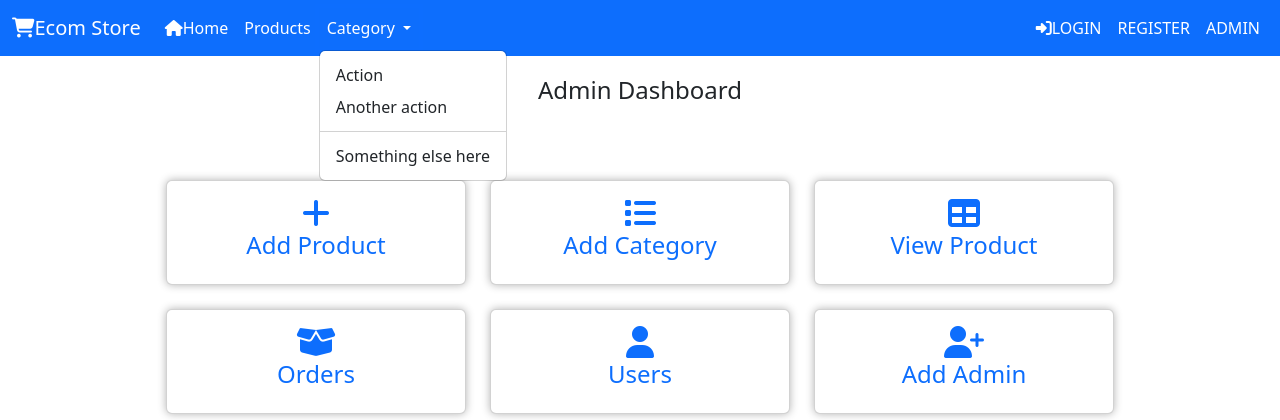
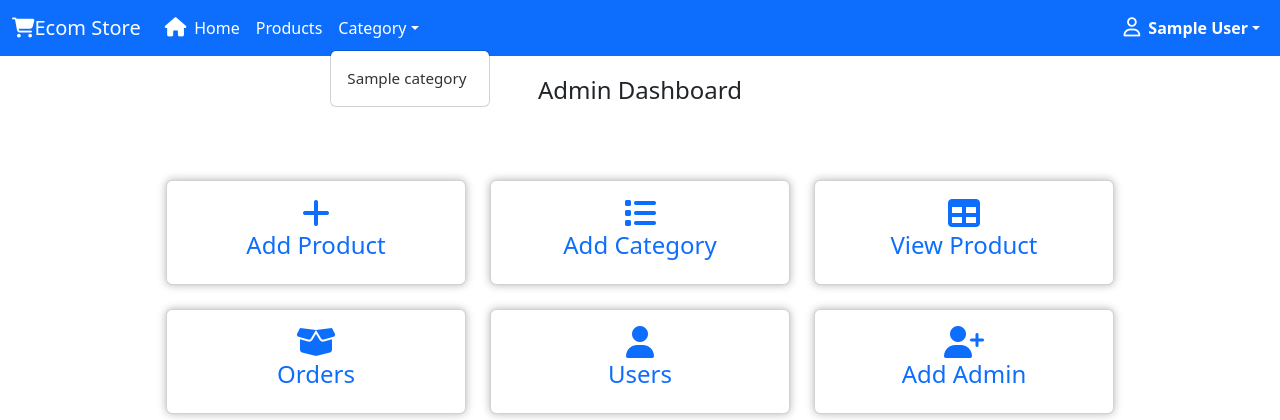
Before and after one commit to Faisal9807/ShoppingCard, a Spring Boot app: page /admin/ in a window 1280 px wide, after a click on "Category". Shown: the top 420 px of the page. Run offline with Spring Boot 4, Linux system fonts and the light colour scheme; a user stored in the database is signed in; tables that the repository leaves empty hold one stand-in row (values such as "Sample post"); some of the project's set-up classes (security, data sources, template engines, error pages and the like) are left out, and stand-ins take their place.

Commit message:
Make Thing Dynamic

```diff
--- a/src/main/java/com/ecom/controller/AdminController.java
+++ b/src/main/java/com/ecom/controller/AdminController.java
@@ -6,8 +6,11 @@ import java.nio.file.Files;
 import java.nio.file.Path;
 import java.nio.file.Paths;
 import java.nio.file.StandardCopyOption;
+import java.security.Principal;
 import java.util.List;
 
+import com.ecom.model.User;
+import com.ecom.service.UserService;
 import org.springframework.beans.factory.annotation.Autowired;
 import org.springframework.core.io.ClassPathResource;
 import org.springframework.stereotype.Controller;
@@ -33,10 +36,24 @@ import jakarta.servlet.http.HttpSession;
 public class AdminController {
 
 	@Autowired
+    private UserService userService;
+
+	@Autowired
 	private CategoryService categoryService;
 
 	@Autowired
 	private ProductService productService;
+
+
+	@ModelAttribute
+	public void getUserDetails(Principal p , Model model){
+		if(p!=null){
+			User user=userService.findByEmail(p.getName());
+			model.addAttribute("user",user);
+		}
+		List<Category> categories=categoryService.getAllActiveCategory();
+		model.addAttribute("category",categories);
+	}
 
 	@GetMapping("/")
 	public String index() {
--- a/src/main/java/com/ecom/service/UserService.java
+++ b/src/main/java/com/ecom/service/UserService.java
@@ -4,4 +4,6 @@ import com.ecom.model.User;
 
 public interface UserService {
     public User saveUser(User user);
+
+    User findByEmail(String name);
 }
--- a/src/main/java/com/ecom/service/imp/UserServiceImp.java
+++ b/src/main/java/com/ecom/service/imp/UserServiceImp.java
@@ -24,4 +24,9 @@ public class UserServiceImp implements UserService {
         user.setPassword(encoded);
         return userRepository.save(user);
     }
+
+    @Override
+    public User findByEmail(String name) {
+        return userRepository.findByEmail(name);
+    }
 }
--- a/src/main/resources/static/css/style.css
+++ b/src/main/resources/static/css/style.css
@@ -5,3 +5,105 @@
 .cat-div{
 	box-shadow: 0 0 10px rgba(0, 0, 0, .1);
 }
+
+// for base html
+
+/* Navbar Styling */
+.navbar {
+    background-color: #007bff; /* Primary color background (e.g., blue) */
+    padding: 1rem 2rem;
+    box-shadow: 0px 2px 4px rgba(0, 0, 0, 0.1);
+}
+
+/* Navigation List */
+.nav-list {
+    display: flex;
+    align-items: center;
+    list-style: none;
+    margin: 0;
+    padding: 0;
+    gap: 1.5rem;
+}
+
+/* Navigation Links */
+.nav-link {
+    display: flex;
+    align-items: center;
+    color: #ffffff; /* Text color for contrast on primary background */
+    text-decoration: none;
+    font-size: 1rem;
+    font-weight: 500;
+    transition: color 0.3s ease, transform 0.3s ease;
+}
+
+/* Icons inside Links */
+.nav-link i {
+    margin-right: 0.5rem;
+    font-size: 1.2rem;
+    color: #ffffff; /* Icon color */
+}
+
+/* Hover Effects */
+.nav-link:hover {
+    color: #f8f9fa; /* Slightly lighter text on hover */
+    transform: translateY(-2px);
+}
+
+/* User Link Specific Styles */
+.nav-link.user-link span {
+    font-weight: 600;
+}
+
+/* Logout Link Specific Styles */
+.nav-link.logout-link span {
+    color: #f8f9fa; /* Keeps text visible against the primary background */
+    font-weight: 600;
+}
+
+.nav-link.logout-link:hover span {
+    color: #e0e0e0; /* Slightly darker hover effect */
+}
+// for drop menu
+
+/* Dropdown Menu Styling */
+.dropdown-menu {
+    background-color: #ffffff; /* White background for the menu */
+    border: 1px solid #ddd; /* Light border for subtle separation */
+    border-radius: 0.5rem;
+    padding: 0.5rem 0;
+    box-shadow: 0 4px 8px rgba(0, 0, 0, 0.1); /* Soft shadow for a floating effect */
+}
+
+/* Dropdown Item Styling */
+.dropdown-item {
+    color: #333333; /* Neutral text color */
+    font-size: 0.95rem; /* Slightly smaller text for compact design */
+    padding: 0.5rem 1rem; /* Comfortable padding */
+    transition: all 0.3s ease; /* Smooth transitions for hover effects */
+    display: flex;
+    align-items: center; /* Center align text and icons (if any) */
+    border-radius: 0.25rem; /* Rounded corners for items */
+}
+
+/* Hover Effect */
+.dropdown-item:hover {
+    background-color: #007bff; /* Primary color background */
+    color: #ffffff; /* White text on hover */
+    transform: translateX(5px); /* Subtle slide effect */
+    box-shadow: 2px 4px 6px rgba(0, 0, 0, 0.1); /* Shadow for a lifted effect */
+}
+
+/* Active Item Styling (Optional) */
+.dropdown-item.active {
+    background-color: #0056b3; /* Darker primary color for active item */
+    color: #ffffff; /* White text */
+}
+.dropdown-item i {
+    margin-right: 0.5rem; /* Space between icon and text */
+    color: #007bff; /* Icon matches the theme */
+    transition: color 0.3s ease;
+}
+
+.dropdown-item:hover i {
+    color: #ffffff; /* White icon on hover */
+}
--- a/src/main/resources/templates/base.html
+++ b/src/main/resources/templates/base.html
@@ -30,26 +30,23 @@
 						<a class="nav-link active" aria-current="page" href="/"><i
 								class="fa-solid fa-house"></i>Home</a>
 					</li>
-					<li class="nav-item">
+					<li class="nav-item" th:classappend="${page == 'products'} ? 'd-none' : ''">
 						<a class="nav-link active" aria-current="page" href="products">Products</a>
 					</li>
-					<li class="nav-item dropdown">
+					<li class="nav-item dropdown" th:classappend="${page == 'products'} ? 'd-none' : ''">
 						<a class="nav-link dropdown-toggle" href="#" role="button" data-bs-toggle="dropdown"
 							aria-expanded="false">
 							Category
 						</a>
 						<ul class="dropdown-menu">
-							<li><a class="dropdown-item" href="#">Action</a></li>
-							<li><a class="dropdown-item" href="#">Another action</a></li>
-							<li>
-								<hr class="dropdown-divider">
-							</li>
-							<li><a class="dropdown-item" href="#">Something else here</a></li>
+							<li th:each="c:${category}"><a class="dropdown-item" th:href="@{'/products?category='+${c.name}}">
+								[[${c.name}]]</a></li>
 						</ul>
 					</li>
 				</ul>
 
 				<ul class="navbar-nav ms-auto mb-2 mb-lg-0">
+					<th:block th:if="${user==null}">
 						<li class="nav-item">
 							<a class="nav-link active" aria-current="page" href="signIn"><i
 									class="fa-solid fa-right-to-bracket"></i>LOGIN</a>
@@ -60,6 +57,48 @@
 						<li class="nav-item">
 							<a class="nav-link active" aria-current="page" href="admin/">ADMIN</a>
 						</li>
+					</th:block>
+					<th:block th:if="${user != null}">
+						<ul class="nav-list">
+							<li class="nav-item dropdown">
+								<a
+										class="nav-link dropdown-toggle user-link"
+										href="#"
+										id="profileDropdown"
+										role="button"
+										data-bs-toggle="dropdown"
+										aria-expanded="false"
+										aria-label="Profile Menu"
+								>
+									<i class="fa-regular fa-user"></i>
+									<span>[[${user.name} ?: 'User']]</span>
+								</a>
+								<ul class="dropdown-menu" aria-labelledby="profileDropdown">
+									<li>
+										<a class="dropdown-item" href="/profile">
+											<i class="fa-solid fa-id-card"></i> View Profile
+										</a>
+									</li>
+									<li>
+										<a class="dropdown-item" href="/settings">
+											<i class="fa-solid fa-gear"></i> Settings
+										</a>
+									</li>
+									<li>
+										<a class="dropdown-item" href="/notifications">
+											<i class="fa-solid fa-bell"></i> Notifications
+										</a>
+									</li>
+									<li><hr class="dropdown-divider"></li>
+									<li>
+										<a class="dropdown-item logout-link" href="/logout">
+											<i class="fa-solid fa-right-to-bracket"></i> Logout
+										</a>
+									</li>
+								</ul>
+							</li>
+						</ul>
+					</th:block>
 				</ul>
 
 			</div>
```
Also changed, not shown: src/main/java/com/ecom/controller/HomeController.java (+16 -0 lines), src/main/java/com/ecom/controller/UserController.java (+26 -0 lines). Lines whose indentation alone changed are shown as unchanged.
